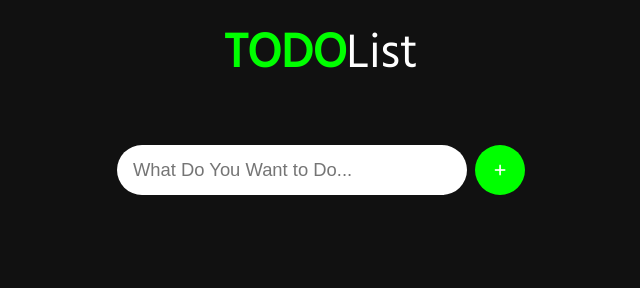
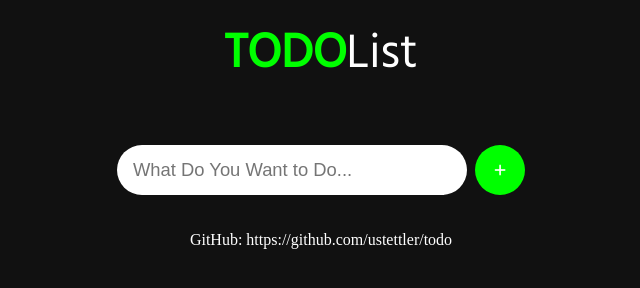
Before and after one commit to ustettler/todo, a plain HTML site: page index.html in a window 1280 px wide. Shown: the whole page, without its empty margins (319-959 px from the left). Drawn offline with Linux system fonts and the light colour scheme.

Commit message:
refactor: 💡 some-changes

```diff
--- a/index.html
+++ b/index.html
@@ -18,6 +18,7 @@
     <div class="container">
     </div>
 
+    <p style="color:white; text-align: center;" >GitHub: https://github.com/ustettler/todo </p>
 
     <script src='main.js'></script>
 </body>
```
